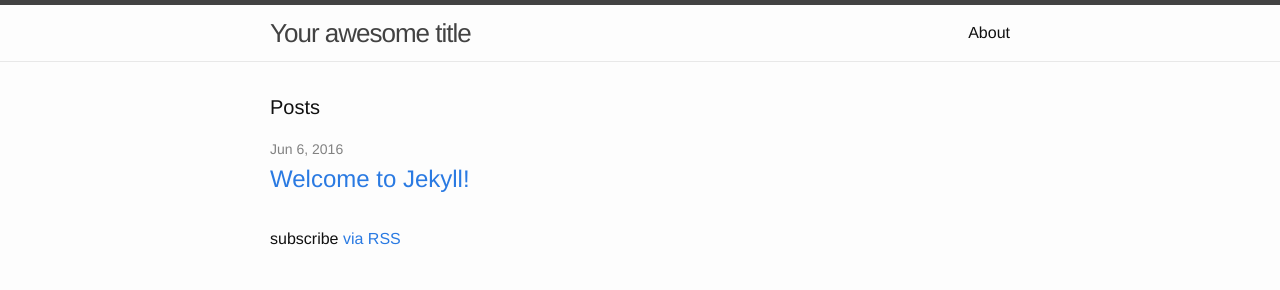
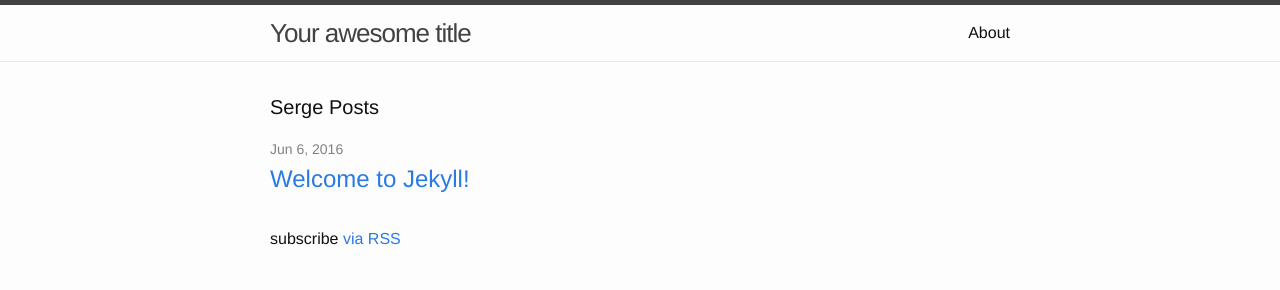
Before and after one commit to korsarnsk/jekyll-site, a Jekyll site: the page built from index.html, in a window 1280 px wide. Shown: the top 290 px of the page. Built offline with Jekyll 4.4.1, drawn with Linux system fonts in a browser that asks for light colours.

Commit message:
title is updated

```diff
--- a/index.html
+++ b/index.html
@@ -4,7 +4,7 @@
 
 <div class="home">
 
-  <h1 class="page-heading">Posts</h1>
+  <h1 class="page-heading">Serge Posts</h1>
 
   <ul class="post-list">
     {% for post in site.posts %}
```
